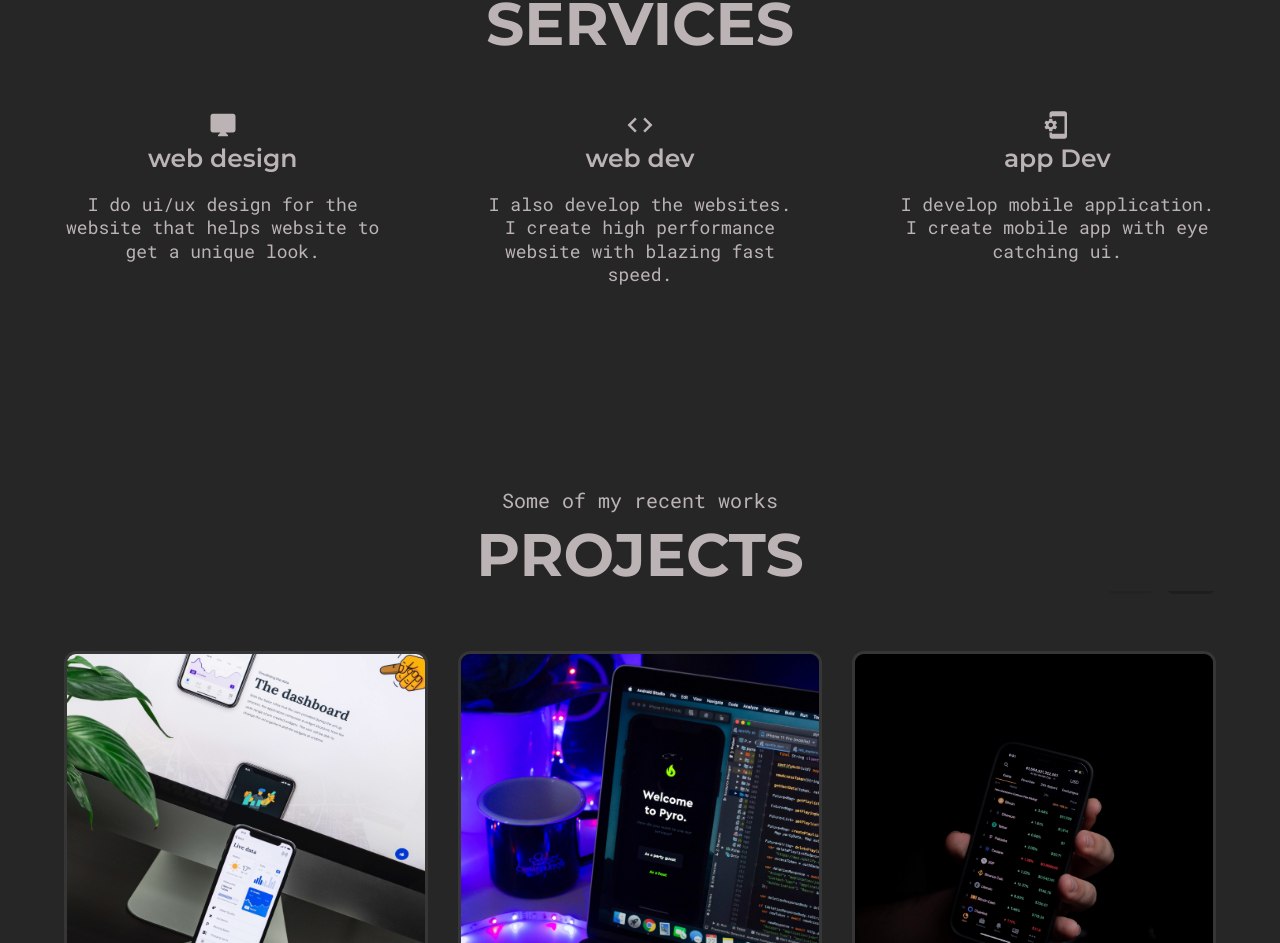
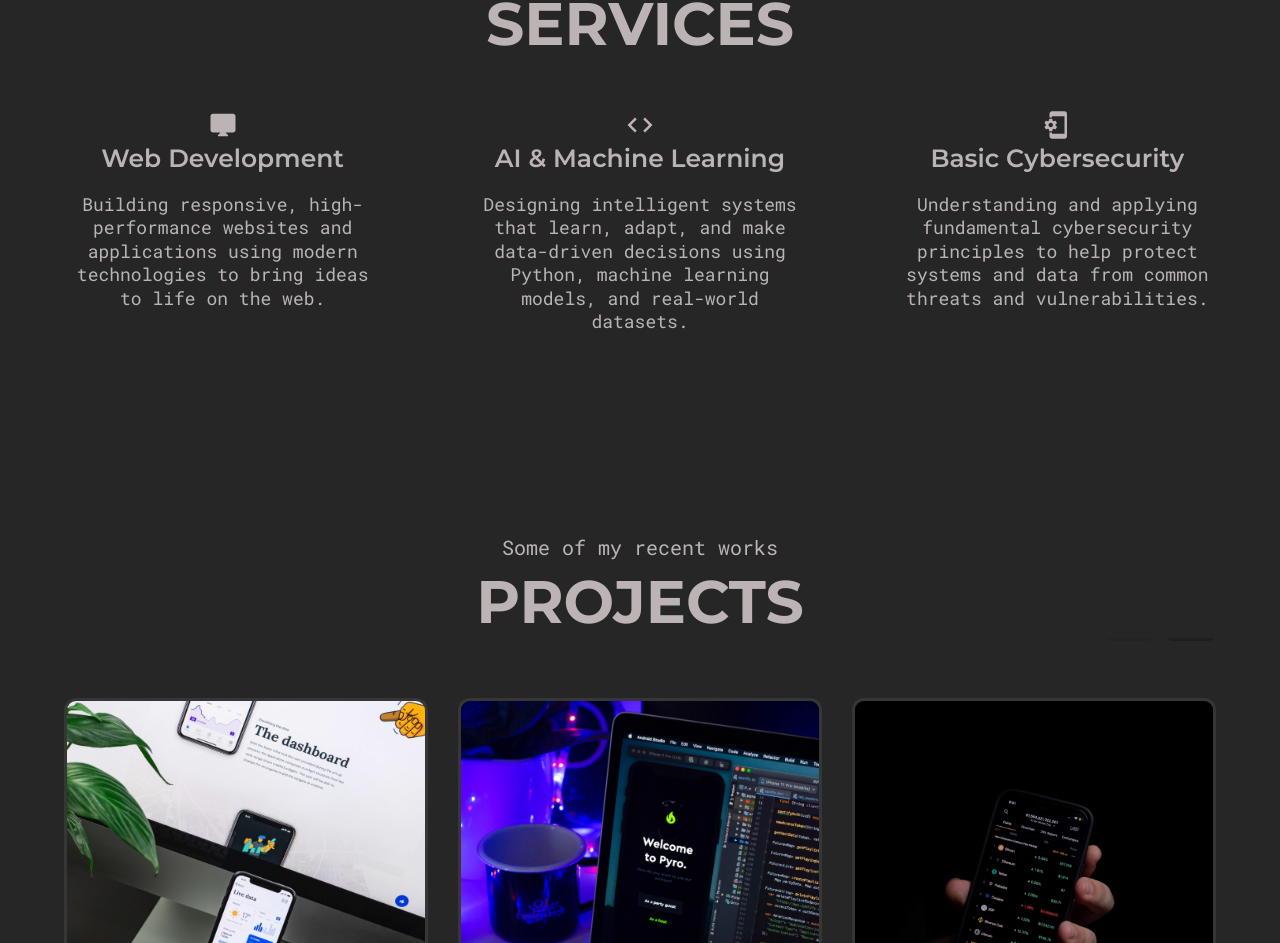
Before and after one commit to Brahamanbtp/react-portfolio, a React (Create React App) app: page / in a window 1280 px wide. Shown: the part 2505-3448 px from the top of the page. Built offline with nearby package versions, Linux system fonts and the light colour scheme.

Commit message:
code updation

```diff
--- a/src/components/ServicesSection.js
+++ b/src/components/ServicesSection.js
@@ -31,18 +31,18 @@ export default function ServicesSection() {
         <div className="services__allItems">
           <ServicesSectionItem
             icon={<MdDesktopMac />}
-            title="web design"
-            desc="I do ui/ux design for the website that helps website to get a unique look."
+            title = 'Web Development'
+            desc = "Building responsive, high-performance websites and applications using modern technologies to bring ideas to life on the web."
           />
           <ServicesSectionItem
             icon={<MdCode />}
-            title="web dev"
-            desc="I also develop the websites. I create high performance website with blazing fast speed."
+            title="AI & Machine Learning"
+            desc="Designing intelligent systems that learn, adapt, and make data-driven decisions using Python, machine learning models, and real-world datasets."
           />
           <ServicesSectionItem
             icon={<MdPhonelinkSetup />}
-            title="app Dev"
-            desc="I develop mobile application. I create mobile app with eye catching ui. "
+            title="Basic Cybersecurity"
+            desc="Understanding and applying fundamental cybersecurity principles to help protect systems and data from common threats and vulnerabilities."
           />
         </div>
       </div>
```
